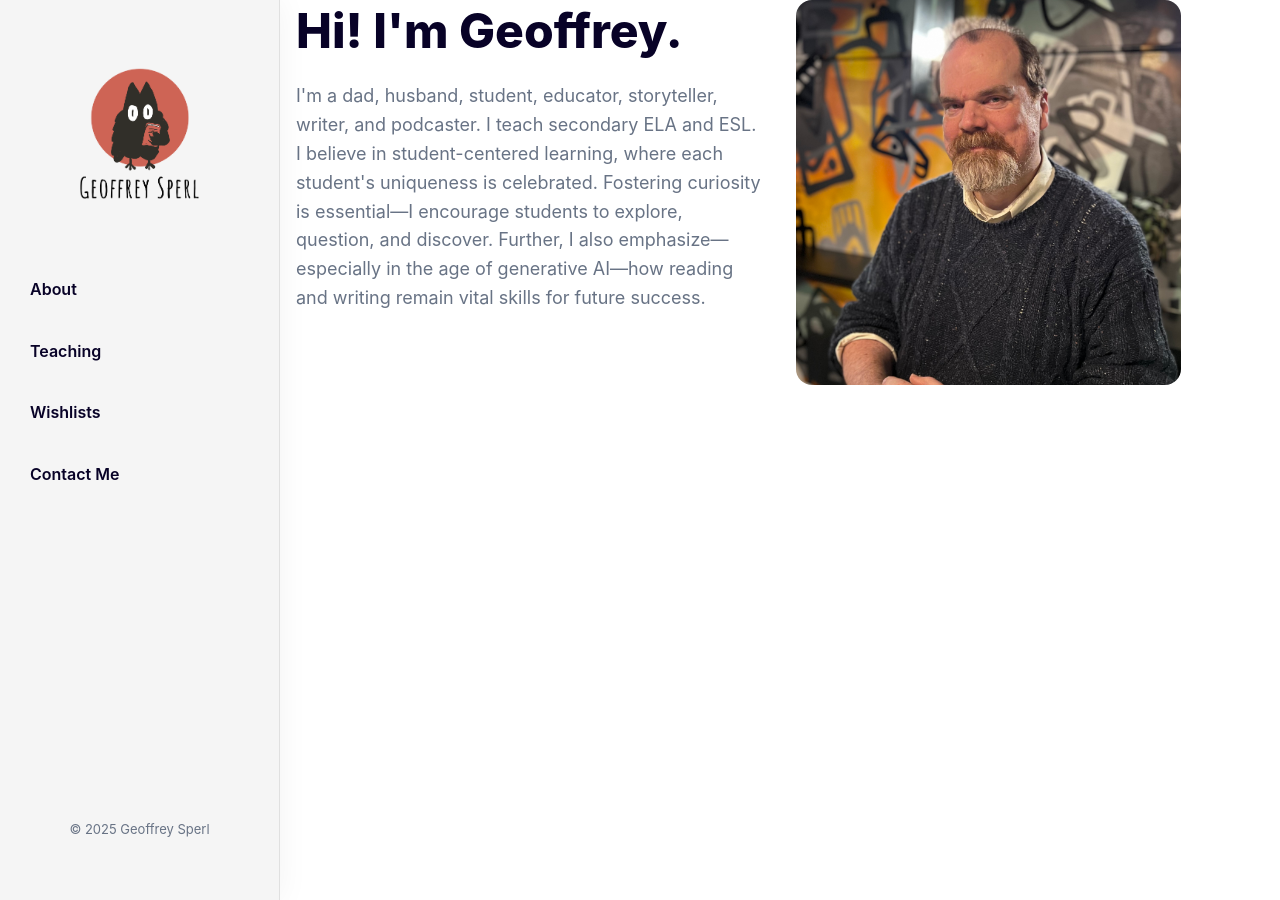
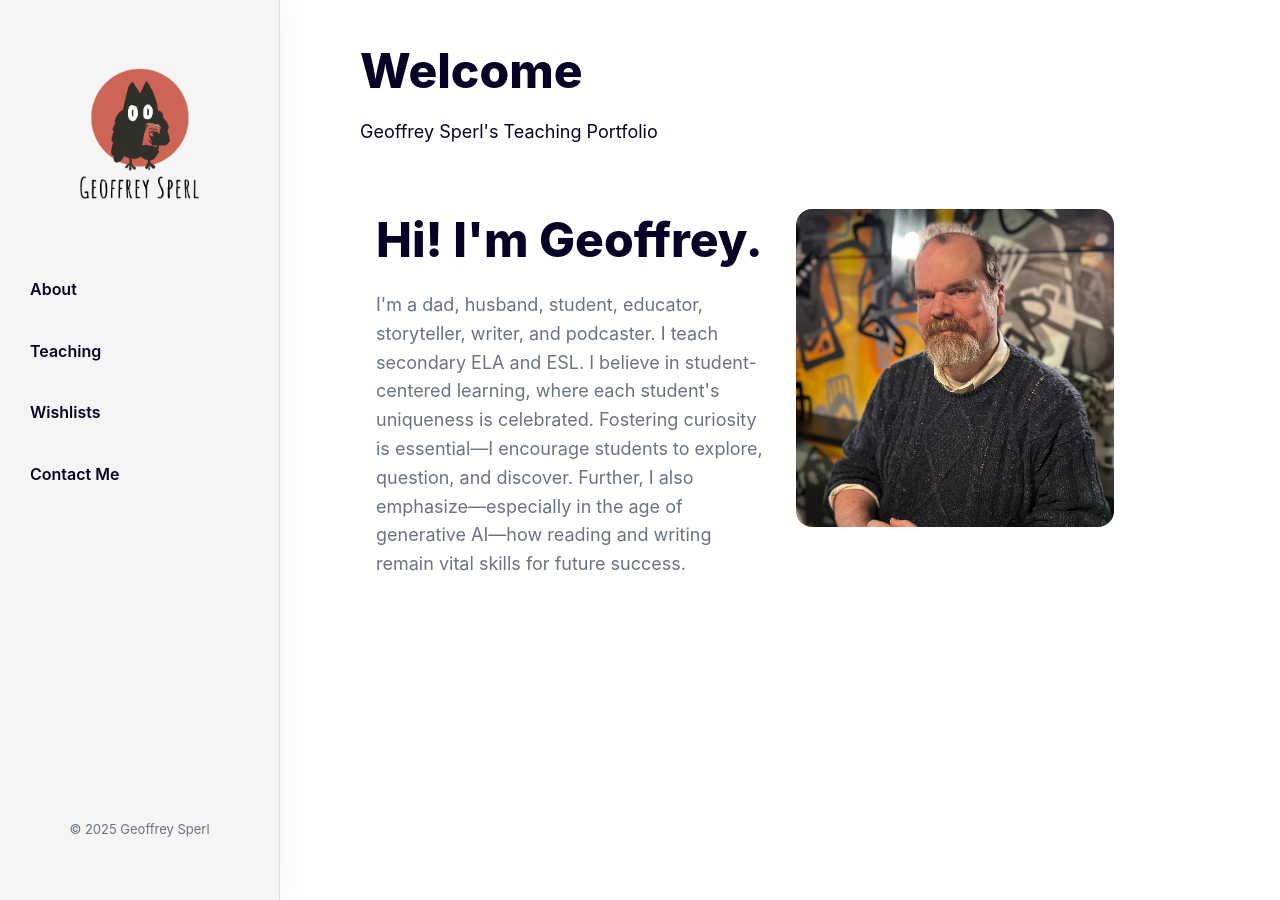
Before and after one commit to geoffreysperl/teaching, a Jekyll site: the page built from index.html, in a window 1280 px wide. Built offline with Jekyll 4.4.1, drawn with Linux system fonts in a browser that asks for light colours.

```diff
--- a/index.html
+++ b/index.html
@@ -1,5 +1,7 @@
 ---
-layout: default
+layout: page
+title: Welcome
+description: Geoffrey Sperl's Teaching Portfolio
 image: '/images/geoffrey-sperl.jpg'
 ---
 
```
